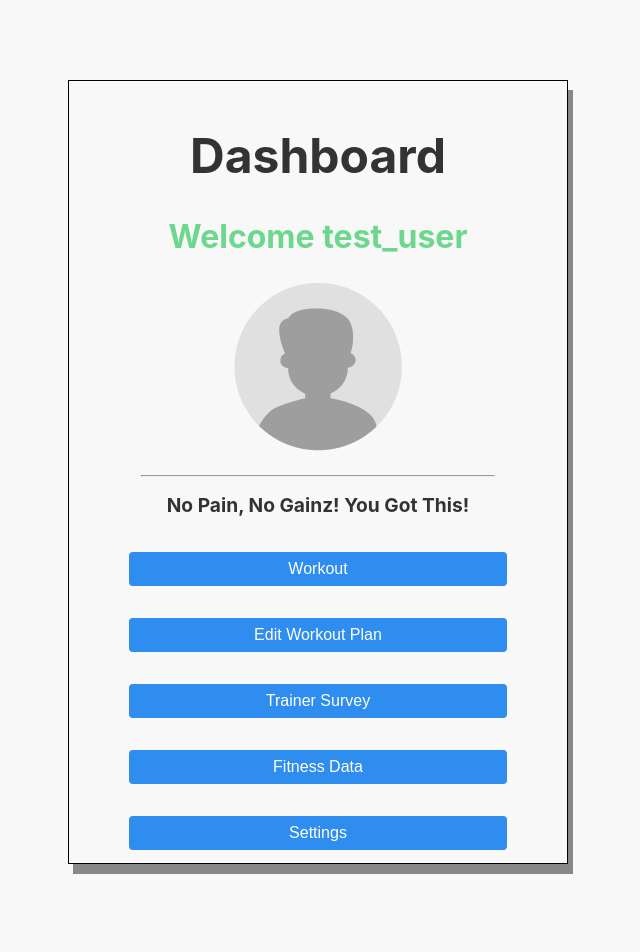
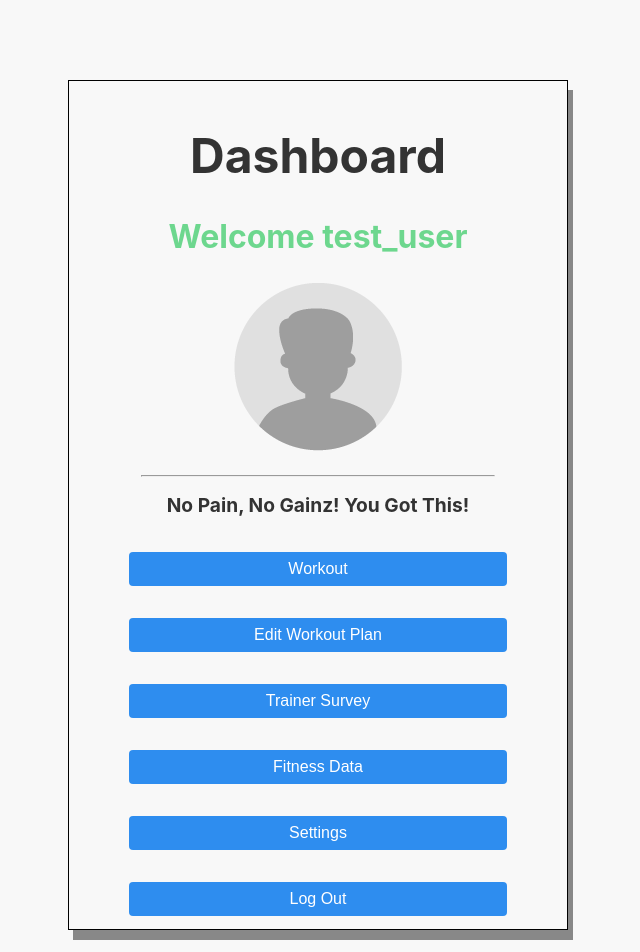
Before and after one commit to kevinliu249/CPFT, a React (Create React App) app in the folder frontend/: page /dashboard in a window 1280 px wide. Shown: the top 952 px of the page, without its empty margins (322-962 px from the left). Before the commit the page ends 894 px from the top, so only its background shows below. Built offline with nearby package versions, Linux system fonts and the light colour scheme.

Commit message:
Logout Button Added

```diff
--- a/frontend/src/pages/dashboard.js
+++ b/frontend/src/pages/dashboard.js
@@ -35,6 +35,7 @@ const Dashboard = ({ username, avatarImageNum }) => {
           <button onClick={() => navigate("/survey")}>Trainer Survey</button>
           <button onClick={() => navigate("/fitnessData")}>Fitness Data</button>
           <button onClick={() => navigate("/settings")}>Settings</button>
+          <button onClick={() => navigate("/")}>Log Out</button>
         </div>
       </div>
     </div>
```
